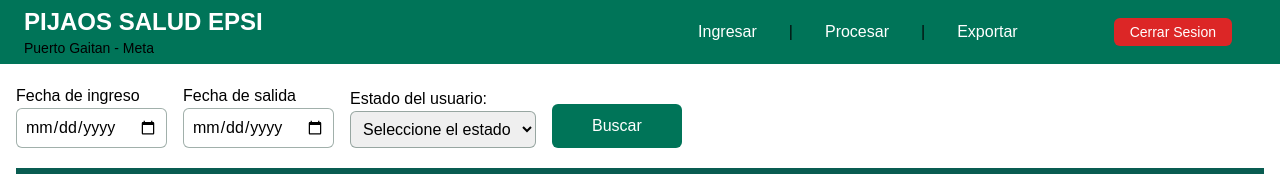
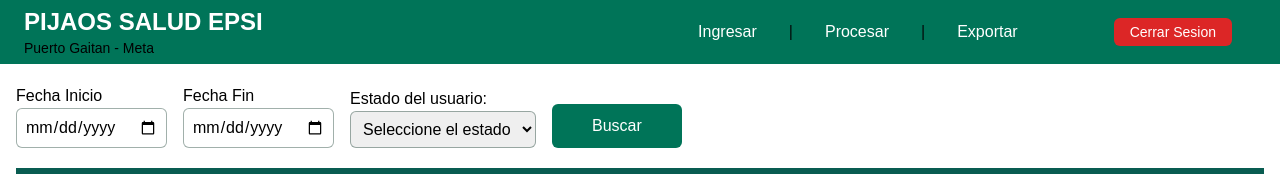
Before and after one commit to rickbroken/casadepaso, a React (Create React App) app in the folder casadepasoCRA/: page /#/procesar in a window 1280 px wide. Shown: the top 174 px of the page. Built offline with nearby package versions, Linux system fonts and the light colour scheme; what webfontloader would draw is missing.

Commit message:
Agregando consultas para traer registros de firebase cloud

```diff
--- a/casadepasoCRA/src/componentes/Procesar.jsx
+++ b/casadepasoCRA/src/componentes/Procesar.jsx
@@ -12,12 +12,12 @@
     <div className=' m-4'>
       <div className='flex items-end my-5'>
         <div className='mr-4'>
-          <p>Fecha de ingreso</p>
+          <p>Fecha Inicio</p>
           <input value={fechaInicio} onChange={(e)=>setFechaInicio(e.target.value)} type="date" className='border-inputs h-10 py-2 px-2 border rounded-md' />
         </div>
 
         <div className='mr-4'>
-          <p>Fecha de salida</p>
+          <p>Fecha Fin</p>
           <input value={fechaFin} onChange={(e)=>setFechaFin(e.target.value)} type="date" className='border-inputs h-10 py-2 px-2 border rounded-md' />
         </div>
 
```
